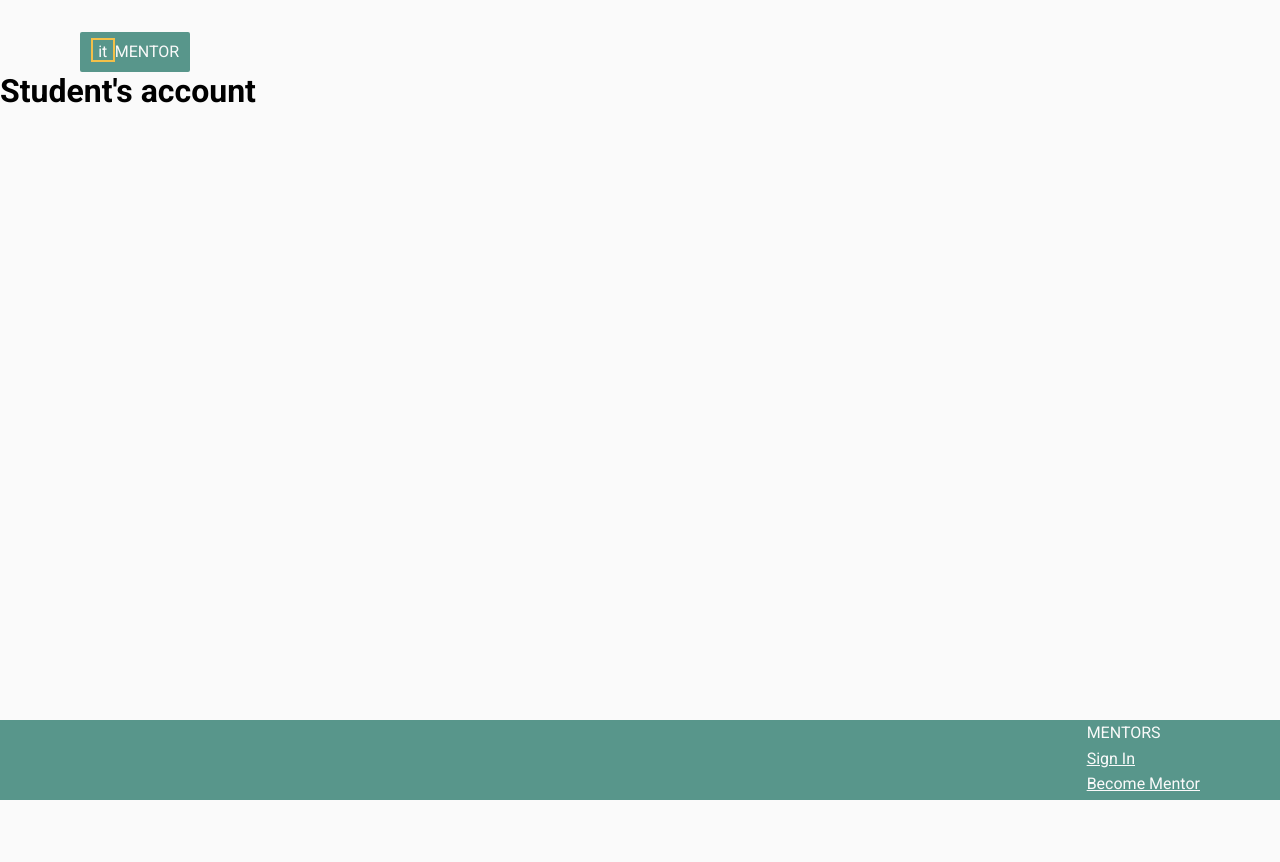
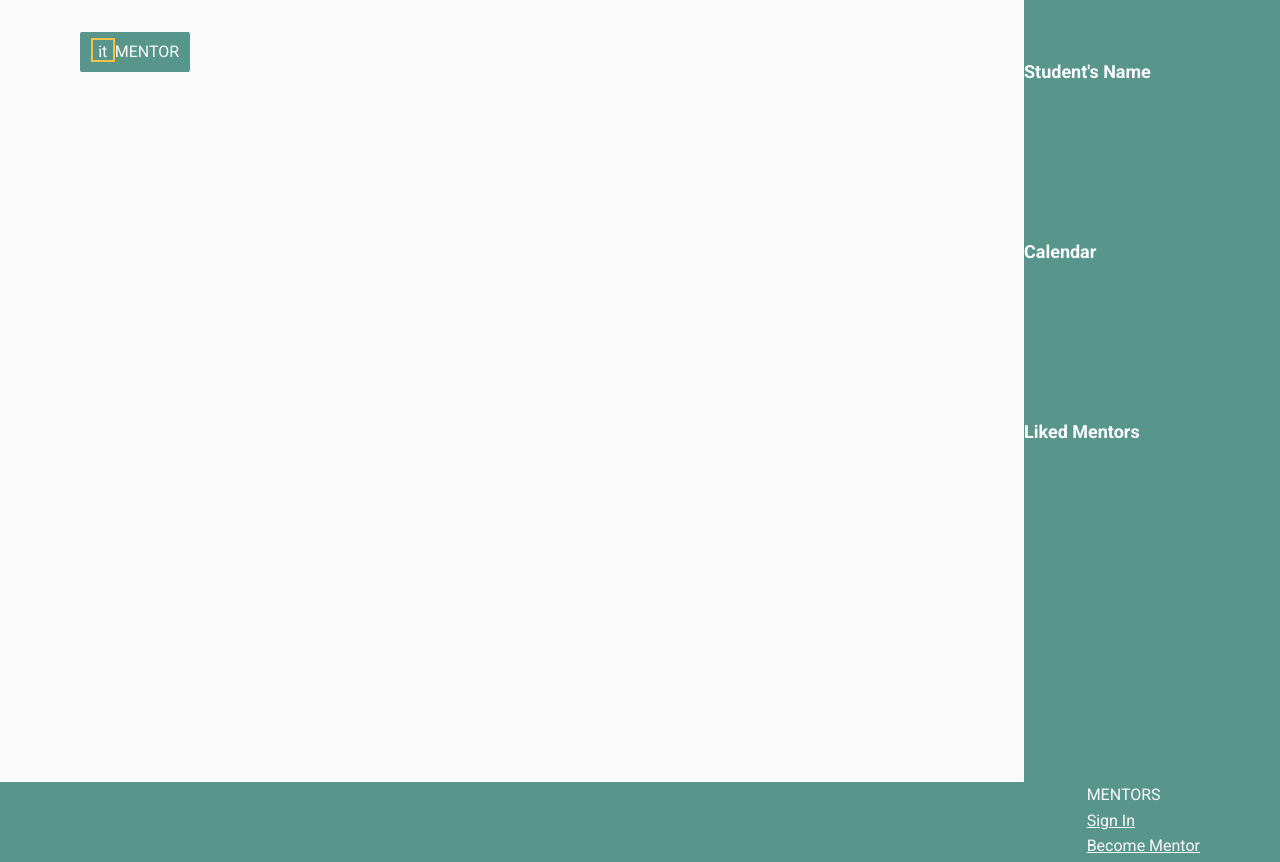
Before and after one commit to anastasiiasok/IT-Mentor, a React (Create React App) app in the folder client/: page /account in a window 1280 px wide. Before the commit the page ends 800 px from the top, so only its background shows below. Built offline with nearby package versions, Linux system fonts and the light colour scheme.

Commit message:
account tab

```diff
--- a/client/src/components/Account/AccountStudent.jsx
+++ b/client/src/components/Account/AccountStudent.jsx
@@ -4,7 +4,15 @@ import "./styles.css";
 function AccountStudent() {
   return (
     <div>
-      <h1>Student's account</h1>
+      <div className="account">
+        <div>
+          <div className="nav">
+            <h1>Student's Name</h1>
+            <h1>Calendar</h1>
+            <h1>Liked Mentors</h1>
+          </div>
+        </div>
+      </div>
     </div>
   );
 }
--- a/client/src/components/Account/styles.css
+++ b/client/src/components/Account/styles.css
@@ -0,0 +1,16 @@
+.account{
+  float: right;
+  border: 0px solid #ccc;
+  background-color: rgb(88, 150, 139);
+  width: 20%;
+  height: 800px;
+  margin-top: -90px;
+  font-family: 'Roboto', sans-serif;
+}
+
+h1{
+  color: rgb(255, 255, 255);
+  font-size: 18px;
+  font-family: 'Roboto', sans-serif;
+  line-height: 10;
+}
```
Also changed, not shown: 1 other file (tests, documents, lock files or other folders).
